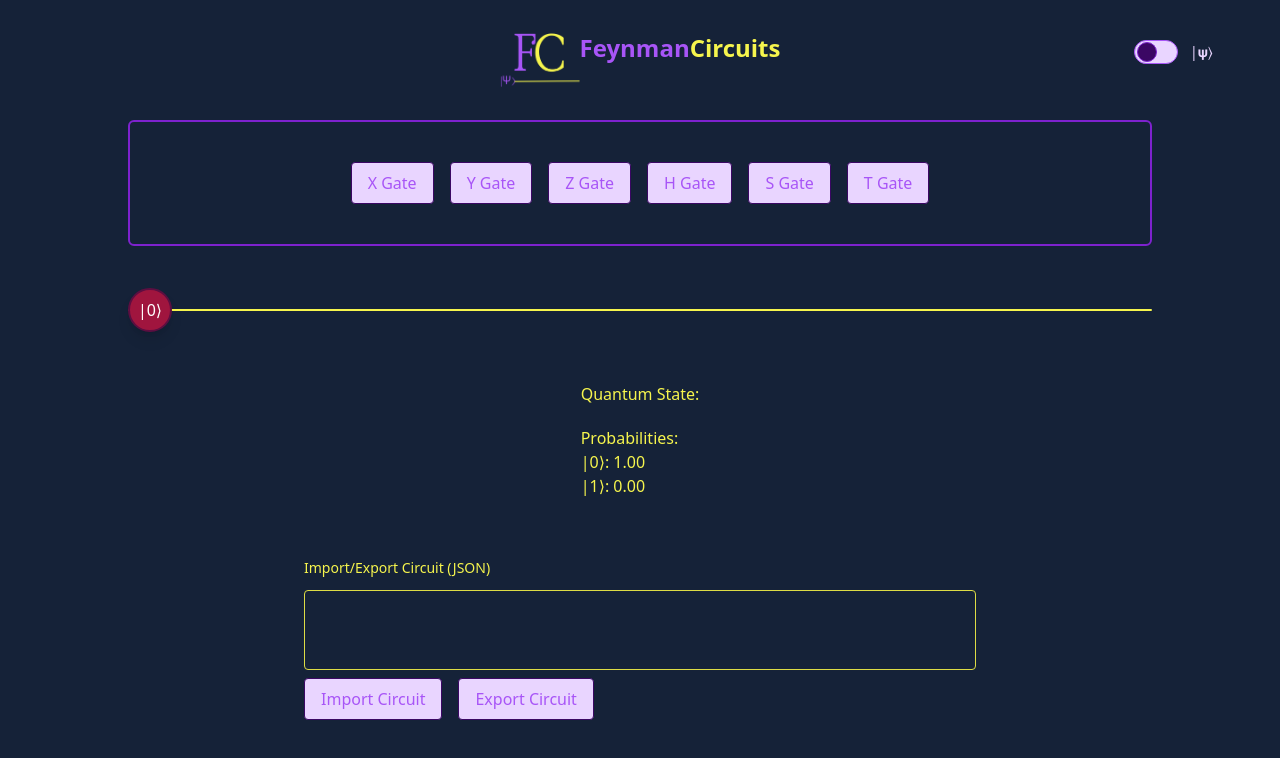
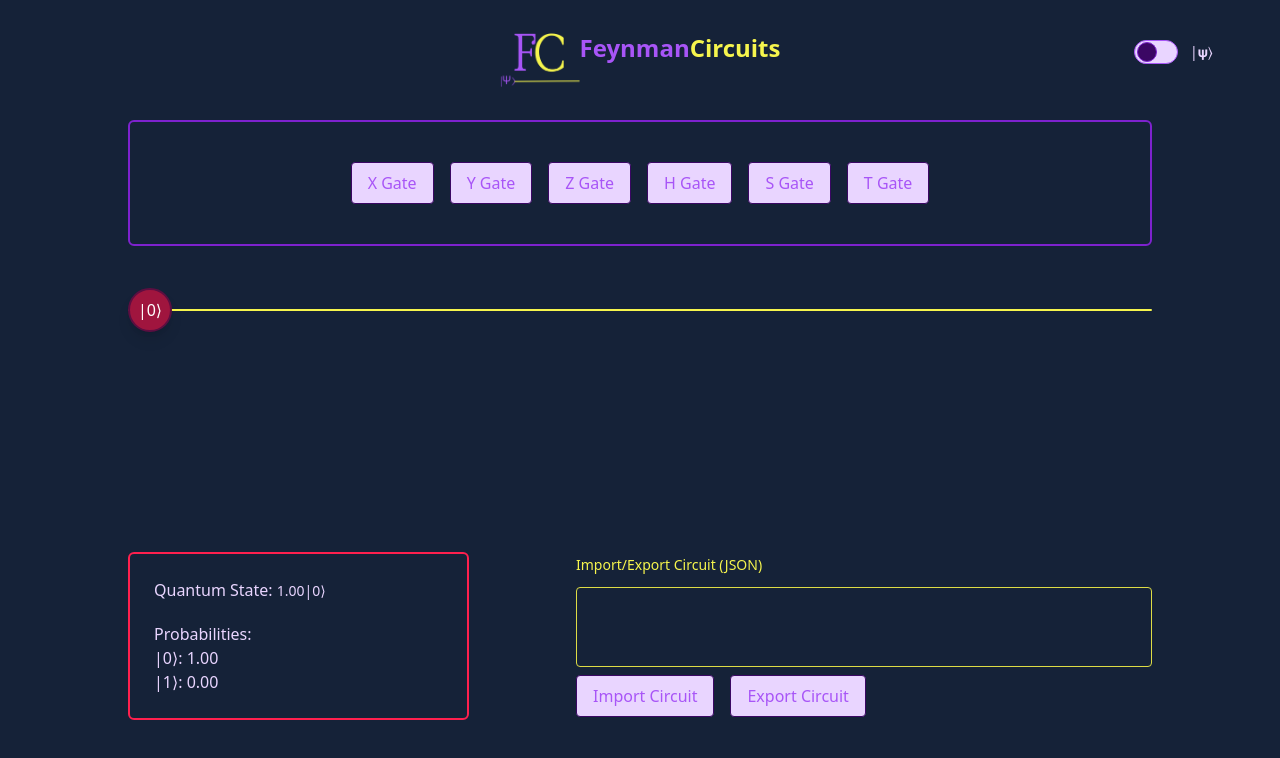
Before and after one commit to KDhanak/Feynman-Circuits, a SvelteKit app in the folder frontend/: page / in a window 1280 px wide. Shown: the top 758 px of the page. Built offline with nearby package versions, Linux system fonts and the light colour scheme; some icons are missing.

Commit message:
UI Changes.

```diff
--- a/frontend/src/components/CircuitIE.svelte
+++ b/frontend/src/components/CircuitIE.svelte
@@ -15,6 +15,8 @@
 	let errorMessage: string = '';
 	let message: string = '';
 
+	let timeoutId: ReturnType<typeof setTimeout> | null = null;
+
 	// Import circuit from user input
 	// This function is called when the user clicks the "Import Circuit" button
 	function loadCircuitInput() {
@@ -23,17 +25,28 @@
 			const result = importCircuit(input);
 			if ('detail' in result) {
 				errorMessage = (result as ErrorResponse).detail ?? 'Unknown error';
+				if (timeoutId) clearTimeout(timeoutId);
+				timeoutId = setTimeout(() => {
+					errorMessage = '';
+				}, 3000);
 			} else {
 				circuit.set(result as CircuitState);
-				errorMessage = '';
+				message = 'Circuit loaded successfully!';
 				// Re-run simulation after loading the circuit
 				const updatedCircuit = get(circuit);
 				const results = simulateSingleQubit(updatedCircuit);
 				SimulationResults.set(results);
+				timeoutId = setTimeout(() => {
+					message = '';
+				}, 3000);
 			}
 		} catch (error) {
 			// Handle JSON parsing error
 			errorMessage = 'Invalid JSON format';
+			if (timeoutId) clearTimeout(timeoutId);
+			timeoutId = setTimeout(() => {
+				errorMessage = '';
+			}, 3000);
 			console.error('Error loading circuit input:', error);
 		}
 	}
@@ -51,6 +64,11 @@
 			}))
 		};
 		circuitInputJson = JSON.stringify(exported, null, 2);
+		message = 'Circuit exported!';
+		if (timeoutId) clearTimeout(timeoutId);
+		timeoutId = setTimeout(() => {
+			message = '';
+		}, 3000);
 	}
 
 	async function copyToClipboard() {
@@ -58,13 +76,21 @@
 		try {
 			await navigator.clipboard.writeText(circuitInputJson);
 			message = 'Text copied to clipboard!';
+			if (timeoutId) clearTimeout(timeoutId);
+			timeoutId = setTimeout(() => {
+				message = '';
+			}, 3000);
 		} catch (error) {
 			errorMessage = 'Failed to copy text. Please try selecting and copying manually.';
+			if (timeoutId) clearTimeout(timeoutId);
+			timeoutId = setTimeout(() => {
+				errorMessage = '';
+			}, 3000);
 		}
 	}
 </script>
 
-<div class="z-10 absolute input mt-6 bottom-20">
+<div class="input">
 	<div class="flex flex-col justify-end gap-2 mb-1 text-sm">
 		<div class="flex justify-between">
 			<h3 class="text-primary-1">Import/Export Circuit (JSON)</h3>
@@ -79,7 +105,7 @@
 		</div>
 		<textarea
 			bind:value={circuitInputJson}
-			class={`rounded border bg-transparent ${message ? 'border-success-1': (errorMessage ? 'border-ternary-1' : 'border-primary-2')} w-2xl h-20 resize-none text-white`}
+			class={`rounded border bg-transparent ${message ? 'border-success-1' : errorMessage ? 'border-ternary-1' : 'border-primary-2'} w-xl h-20 resize-none text-white`}
 		>
 		</textarea>
 	</div>
--- a/frontend/src/components/SimulationResult.svelte
+++ b/frontend/src/components/SimulationResult.svelte
@@ -2,10 +2,10 @@
 	import { SimulationResults } from '../lib/stores';
 </script>
 
-<div class="mt-6">
-	<p class="text-md text-primary-1 font-medium">Quantum State: <span class="text-sm text-primary-1 font-normal">{$SimulationResults.formattedState}</span></p>
-	<p class="text-md text-primary-1 font-medium mt-5">Probabilities:</p>
-	<ul class="text-primary-1">
+<div class="text-secondary-1">
+	<p class="text-md  font-medium">Quantum State: <span class="text-sm  font-normal">{$SimulationResults.formattedState}</span></p>
+	<p class="text-md  font-medium mt-5">Probabilities:</p>
+	<ul>
 		<li>|0⟩: {$SimulationResults.probabilities['0'].toFixed(2)}</li>
 		<li>|1⟩: {$SimulationResults.probabilities['1'].toFixed(2)}</li>
 	</ul>
--- a/frontend/src/lib/stores.ts
+++ b/frontend/src/lib/stores.ts
@@ -56,7 +56,8 @@ export const circuit = writable<CircuitState>({
 });
 
 export const SimulationResults = writable<SimulationResult>({
-    probabilities: { '0': 1, '1': 0 }
+    probabilities: { '0': 1, '1': 0 },
+    formattedState: '1.00|0⟩',
 });
 
 export function resetCircuit() {
--- a/frontend/src/routes/+page.svelte
+++ b/frontend/src/routes/+page.svelte
@@ -12,6 +12,8 @@
 		<h1 class="mb-6 text-2xl font-bold text-secondary-2">Feynman</h1>
 		<h1 class="mb-6 text-2xl font-bold text-primary-1">Circuits</h1>
 	</div>
+
+	<!-- Single-Multi-Qubit toggleUI switch -->
 	<div class="absolute top-10 right-10">
 		<ToggleUI />
 	</div>
@@ -22,9 +24,15 @@
 	<!-- Wire with Drop Zone -->
 	<WireDropZone />
 
-	<!-- Simulation result -->
-	<SimulationResult />
+	<div class="absolute z-10 flex flex-row bottom-20 w-4/5 justify-between">
+		<!-- Simulation result -->
+		<div class="flex flex-coljustify-center border-2 border-ternary-1 rounded-md p-6 w-1/3 ">
+			<SimulationResult />
+		</div>
 
-	<!-- Circuit Import/Export -->
-	<CircuitIE />
+		<div class="flex flex-col items-center justify-center">
+			<!-- Circuit Import/Export -->
+			<CircuitIE />
+		</div>
+	</div>
 </main>
```
